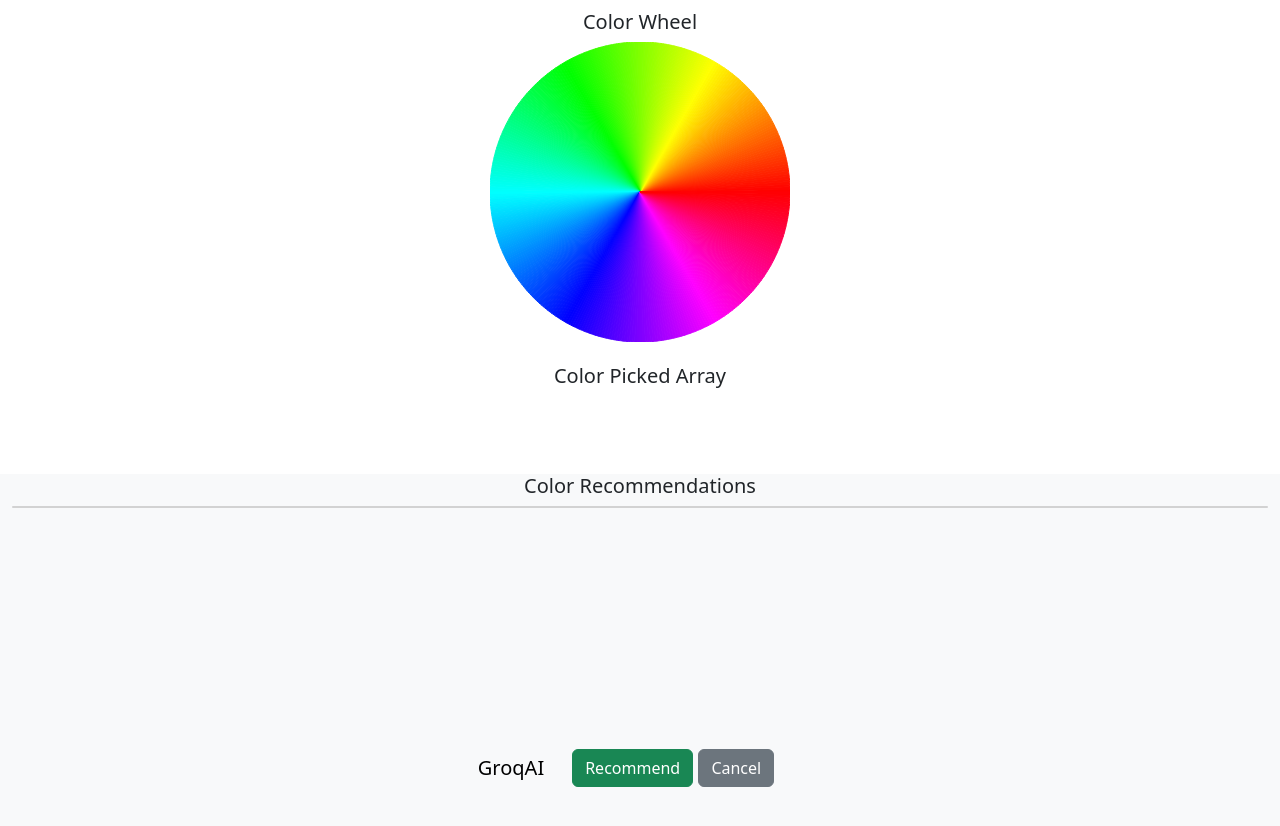
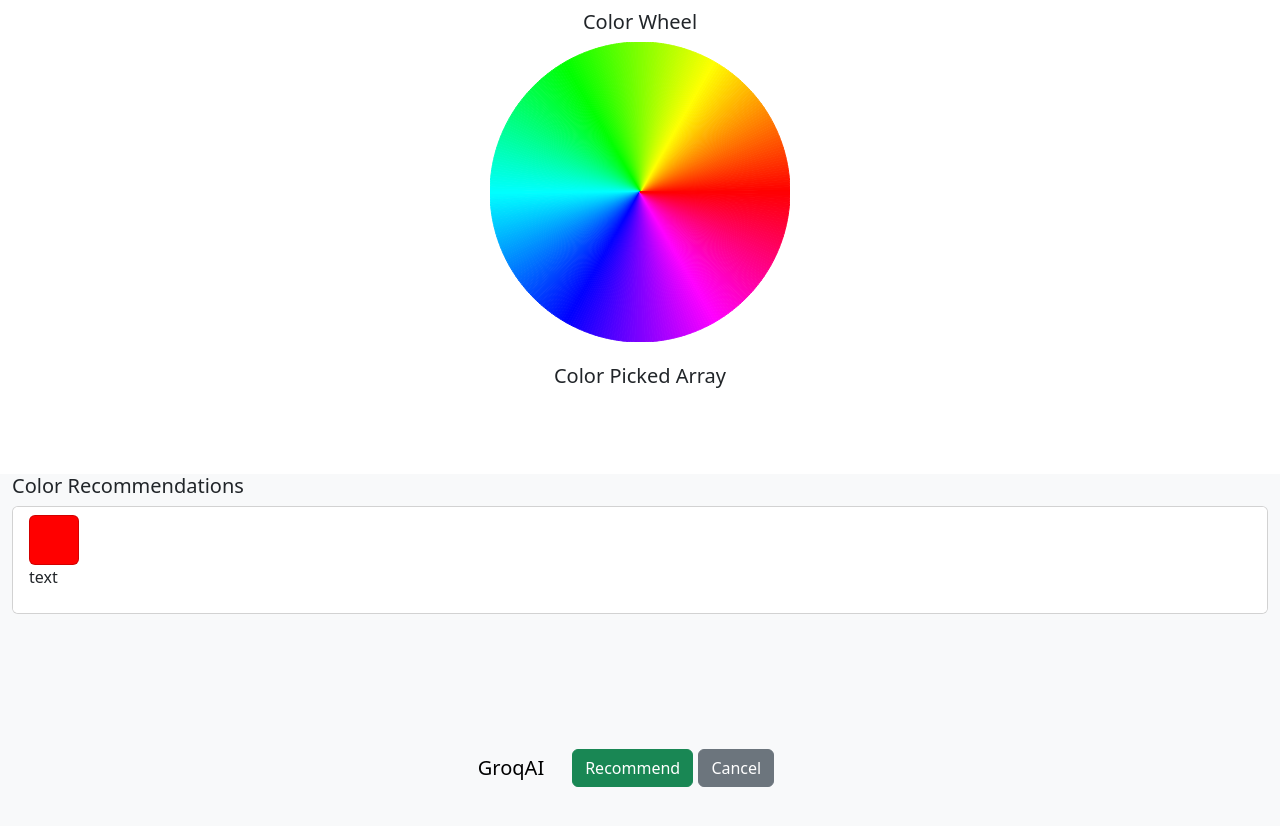
Before and after one commit to chingu-voyages/v49-tier1-team-06, a website built with Vite: page index.html in a window 1280 px wide. Both pictures are taken after a click on the button "Cancel". Built offline with nearby package versions, Linux system fonts and the light colour scheme; no server answers; what groq-sdk would draw is missing.

Commit message:
updated index and main js to support groq output.

```diff
--- a/index.html
+++ b/index.html
@@ -46,7 +46,7 @@
     </div>
 
     <!-- Recommendations container -->
-    <div class="container-fluid text-center bg-body-tertiary" id="colorRecommendation">
+    <div class="container-fluid bg-body-tertiary" id="colorRecommendation">
         <h5>Color Recommendations</h5>
         <div id="recommendations">
             <div class="card">
--- a/main.js
+++ b/main.js
@@ -59,7 +59,10 @@ async function main() {
 function renderOutput(){
   const recommend = document.createElement('li');
   recommend.className = 'list-group-item';
-  recommend.innerHTML = 'test'
+  recommend.innerHTML = `
+  <div class='card colorCard' style='background-color: red; '></div>
+  <p>text</p>
+  `
   recOutput.appendChild(recommend);
 };
 
@@ -227,4 +230,5 @@ recommendButton.addEventListener("click", () => {
 const cancelButton = document.querySelector("#cancelButton");
 cancelButton.addEventListener("click", () => {
 console.log("Cancel button clicked");
+renderOutput();
 });
```
